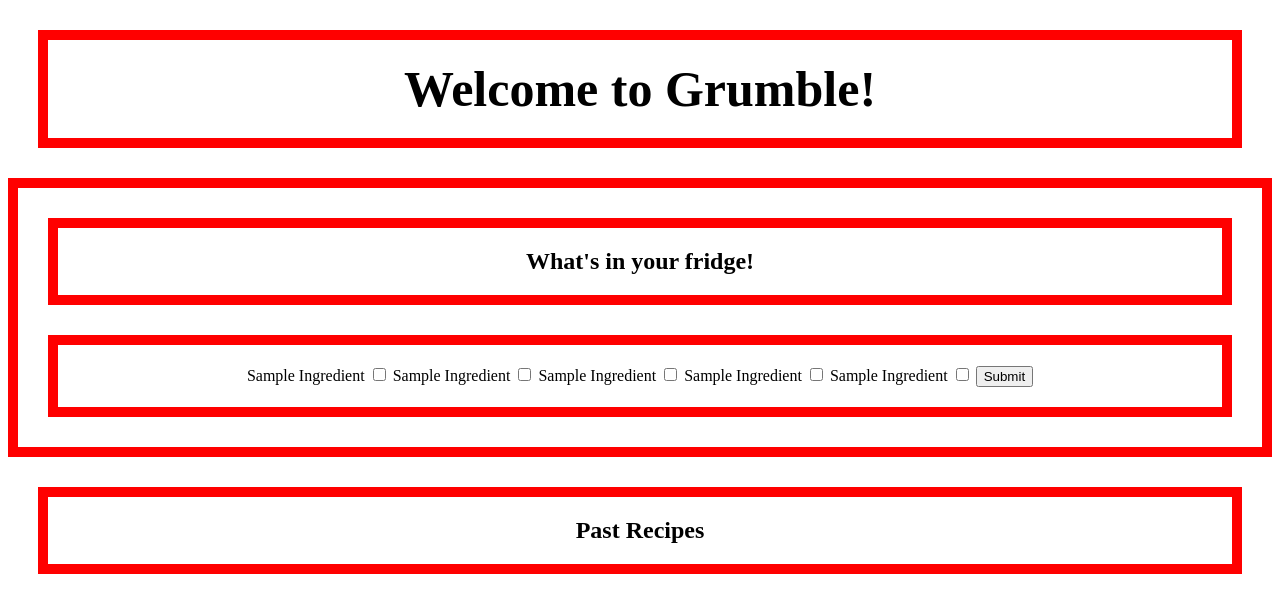
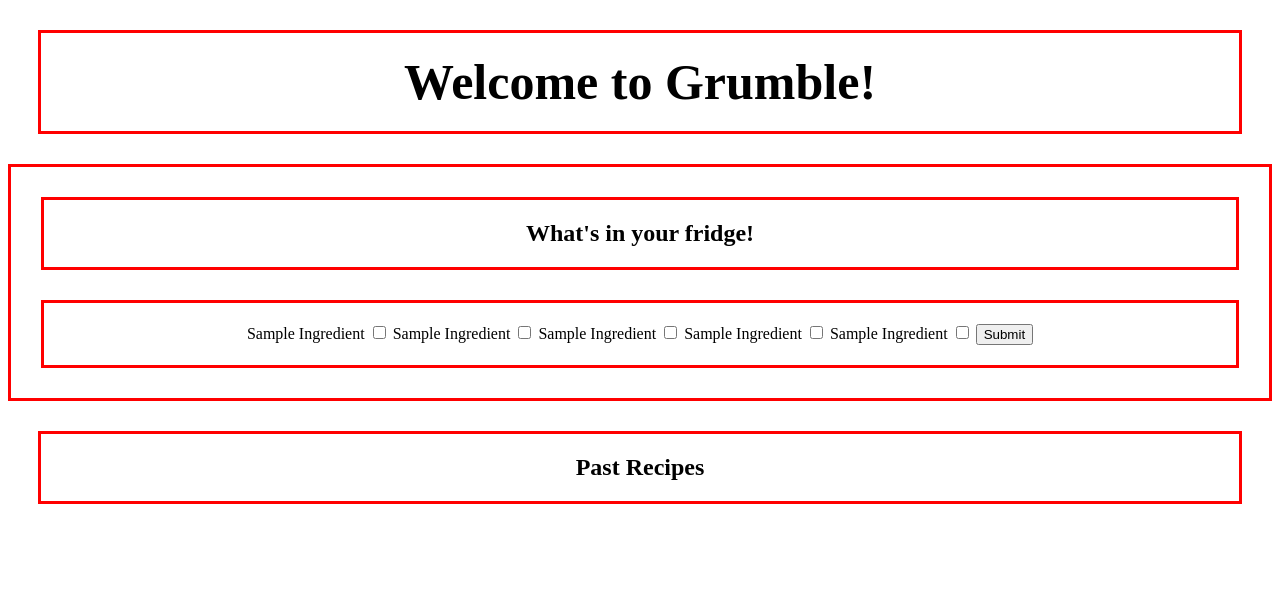
Before and after one commit to RochelleYounger/Project_Grumble, a plain HTML site: page index.html in a window 1280 px wide. Drawn offline with Linux system fonts and the light colour scheme; no server answers.

Commit message:
basic css/'wireframe'

```diff
--- a/assets/css/style.css
+++ b/assets/css/style.css
@@ -2,7 +2,7 @@ h1 {
     font-weight: 700;
     font-size: 50px;
     padding: 20px;
-    border: 10px;
+    border: 3px;
     border-style: solid;
     border-color: red;
     margin: 30px;
@@ -10,7 +10,7 @@ h1 {
     text-align: center;
 }
 .border {
-    border: 10px;
+    border: 3px;
     border-style: solid;
     border-color: red;
 }
@@ -19,7 +19,7 @@ h2 {
     font-weight: 700;
     font-size: 38;
     padding: 20px;
-    border: 10px;
+    border: 3px;
     border-style: solid;
     border-color: red;
     margin: 30px;
@@ -30,7 +30,7 @@ h2 {
 form {
     text-align: center;
     padding: 20px;
-    border: 10px;
+    border: 3px;
     border-style: solid;
     border-color: red;
     margin: 30px;
```
